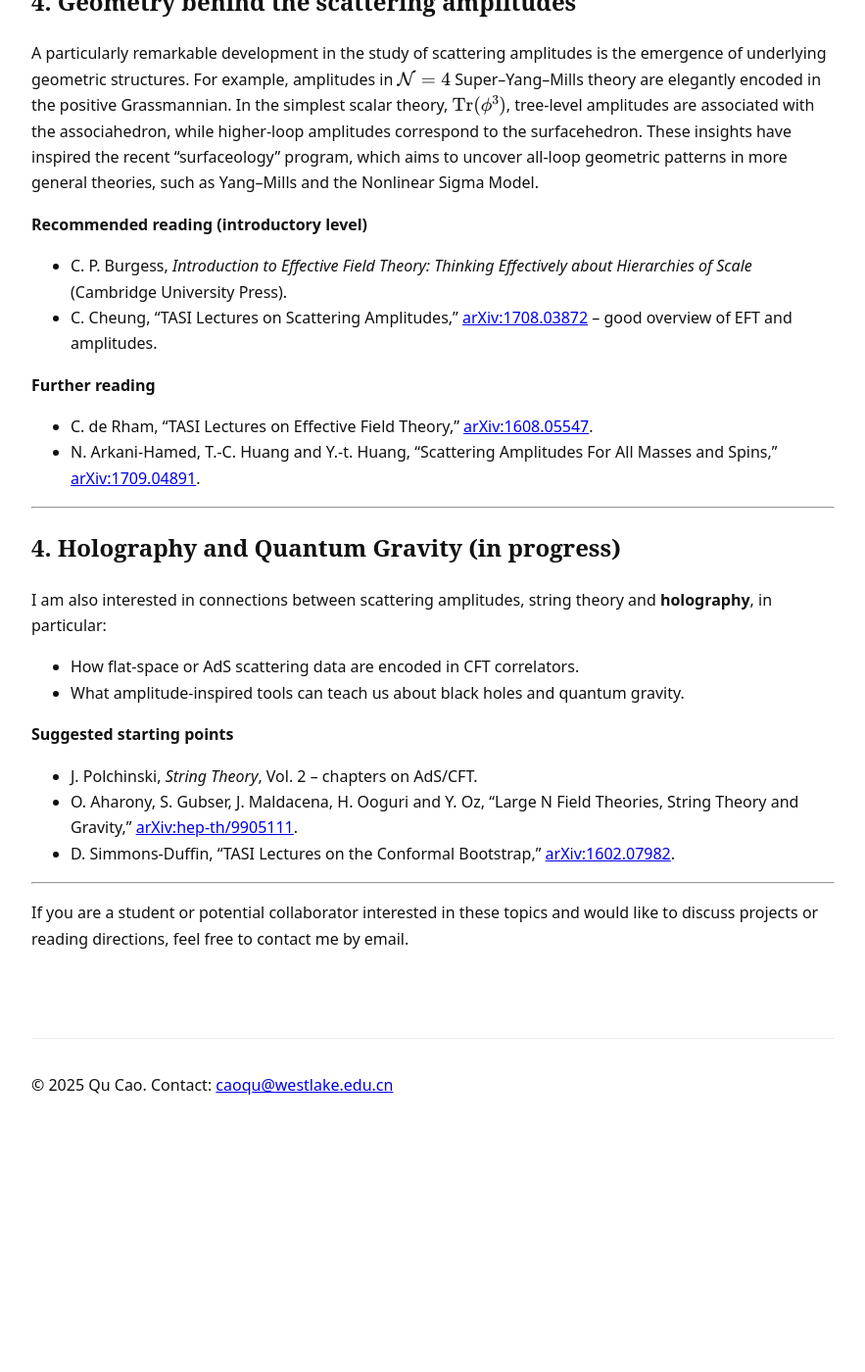
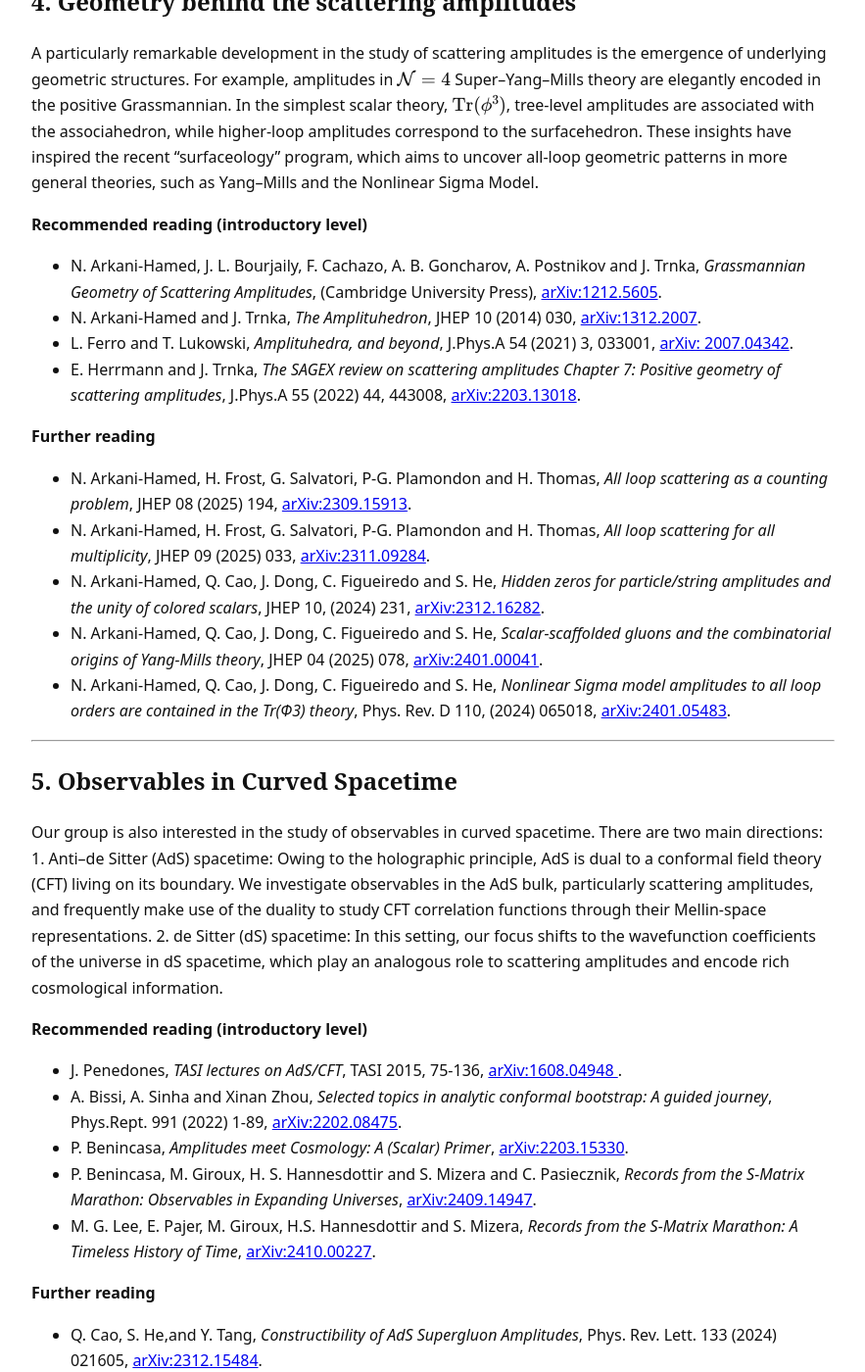
Before and after one commit to QuantumQ1/quantumq1.github.io, a Jekyll site: the page built from research.md, in a window 1280 px wide and 1400 px high, scrolled down 4083 px. Shown: the whole window at 98% size, without its empty margins (198-1081 px from the left). Built offline with Jekyll 4.4.1, drawn with Linux system fonts in a browser that asks for light colours; before the commit the page ends 5279 px from its top, so only the background shows below that; some of the changed text lies outside the part shown.

Commit message:
Update research.md

```diff
--- a/research.md
+++ b/research.md
@@ -63,7 +63,7 @@ Even though the study of scattering amplitudes is already well developed, many h
 
 **Recommended reading**
 
-- N. Arkani-Hamed, Q. Cao, J. Dong, C. Figueiredo and S. He,*Hidden
+- N. Arkani-Hamed, Q. Cao, J. Dong, C. Figueiredo and S. He, *Hidden
 zeros for particle/string amplitudes and the unity of colored scalars*, JHEP 10, (2024) 231, [arXiv:2312.16282](https://arxiv.org/abs/2312.16282).
 -  Q. Cao, J. Dong, S. He, C. Shi and F. Zhu, *A universal splitting of tree-level string and particle scattering amplitudes*, Phys. Lett. B  856, (2024) 138934, [arXiv:2403.08855](https://arxiv.org/abs/2403.08855).
 -  Q. Cao, J. Dong, S. He and F. Zhu, *One-loop amplitudes in gauge theories*, Phys. Rev. D 111, (2025) 065015, [arXiv:2412.19629](https://arxiv.org/abs/2412.19629).
@@ -75,13 +75,13 @@ One of the most remarkable discoveries in the study of scattering amplitudes is
 
 **Recommended reading (introductory level)**
 
-- Z. Bern, J.J.M. Carrasco, H. Johansson, *New Relations for Gauge-Theory Amplitudes*,Phys.Rev.D 78 (2008) 085011, [arXiv:0805.3993](https://arxiv.org/abs/0805.3993).
-- Z. Bern, J.J.M. Carrasco, H. Johansson, *Perturbative Quantum Gravity as a Double Copy of Gauge Theory*,Phys.Rev.Lett. 105 (2010) 061602 , [arXiv: 1004.0476](https://arxiv.org/abs/1004.0476).
+- Z. Bern, J.J.M. Carrasco and H. Johansson, *New Relations for Gauge-Theory Amplitudes*,Phys.Rev.D 78 (2008) 085011, [arXiv:0805.3993](https://arxiv.org/abs/0805.3993).
+- Z. Bern, J.J.M. Carrasco and H. Johansson, *Perturbative Quantum Gravity as a Double Copy of Gauge Theory*,Phys.Rev.Lett. 105 (2010) 061602 , [arXiv: 1004.0476](https://arxiv.org/abs/1004.0476).
 - Z. Bern, J. J. Carrasco, M. Chiodaroli, H. Johansson, and R. Roiban, *The duality between color and kinematics and its applications*, J. Phys. A 57, 333002 (2024), [arXiv:1909.01358](https://arxiv.org/abs/1909.01358).
 
 **Further reading**
-- S. He and O. Schlotterer,*New Relations for Gauge-Theory and Gravity Amplitudes at Loop Level*, Phys. Rev. Lett. 118, 161601 (2017), [arXiv:1612.00417](https://arxiv.org/abs/1612.00417).
-- Q.Cao, S. He, Y. Zhang and F. Zhu,*Loop-Level Double Copy Relations from Forward Limits*, [arXiv:2509.025129](https://arxiv.org/abs/2509.025129).
+- S. He and O. Schlotterer, *New Relations for Gauge-Theory and Gravity Amplitudes at Loop Level*, Phys. Rev. Lett. 118, 161601 (2017), [arXiv:1612.00417](https://arxiv.org/abs/1612.00417).
+- Q.Cao, S. He, Y. Zhang and F. Zhu, *Loop-Level Double Copy Relations from Forward Limits*, [arXiv:2509.025129](https://arxiv.org/abs/2509.025129).
 
 ---
 
@@ -98,7 +98,7 @@ Field-theory amplitudes can be obtained from string amplitudes in the $\alpha'\t
 
 **Further reading**
 
-- C.R. Mafra, O. Schlottere, *Tree-level amplitudes from the pure spinor superstring*, Phys.Rept. 1020 (2023) 1-162, [arXiv:2210.14241](https://arxiv.org/abs/2210.14241).
+- C.R. Mafra and O. Schlottere, *Tree-level amplitudes from the pure spinor superstring*, Phys.Rept. 1020 (2023) 1-162, [arXiv:2210.14241](https://arxiv.org/abs/2210.14241).
 - S. Mizera, *Aspects of Scattering Amplitudes and Moduli Space Localization*, Springer Theses, [arXiv:1906.02099](https://arxiv.org/abs/1906.02099).
 - Q. Cao, *Form Factors from String Amplitudes*, Phys.Rev.Lett. 135, (2025) 021603, [arXiv:2504.15602](https://arxiv.org/abs/2504.15602).
 
@@ -112,29 +112,45 @@ A particularly remarkable development in the study of scattering amplitudes is t
 
 **Recommended reading (introductory level)**
 
-- C. P. Burgess, *Introduction to Effective Field Theory: Thinking Effectively about Hierarchies of Scale* (Cambridge University Press).
-- C. Cheung, “TASI Lectures on Scattering Amplitudes,” [arXiv:1708.03872](https://arxiv.org/abs/1708.03872) – good overview of EFT and amplitudes.
+- N. Arkani-Hamed, J. L. Bourjaily, F. Cachazo, A. B. Goncharov, A. Postnikov and J. Trnka, *Grassmannian Geometry of Scattering Amplitudes*, (Cambridge University Press), [arXiv:1212.5605](https://arxiv.org/abs/1212.5605).
+- N. Arkani-Hamed and J. Trnka, *The Amplituhedron*,  JHEP 10 (2014) 030, [arXiv:1312.2007](https://arxiv.org/abs/1312.2007).
+- L. Ferro and T. Lukowski, *Amplituhedra, and beyond*,  J.Phys.A 54 (2021) 3, 033001, [arXiv: 2007.04342](https://arxiv.org/abs/2007.04342).
+- E. Herrmann and J. Trnka, *The SAGEX review on scattering amplitudes Chapter 7: Positive geometry of scattering amplitudes*,  J.Phys.A 55 (2022) 44, 443008, [arXiv:2203.13018](https://arxiv.org/abs/2203.13018).
 
 **Further reading**
 
-- C. de Rham, “TASI Lectures on Effective Field Theory,” [arXiv:1608.05547](https://arxiv.org/abs/1608.05547).
-- N. Arkani-Hamed, T.-C. Huang and Y.-t. Huang, “Scattering Amplitudes For All Masses and Spins,” [arXiv:1709.04891](https://arxiv.org/abs/1709.04891).
+- N. Arkani-Hamed, H. Frost, G. Salvatori, P-G. Plamondon and H. Thomas, *All loop scattering as a counting problem*, JHEP 08 (2025) 194,  [arXiv:2309.15913](https://arxiv.org/abs/2309.15913).
+- N. Arkani-Hamed, H. Frost, G. Salvatori, P-G. Plamondon and H. Thomas, *All loop scattering for all multiplicity*, JHEP 09 (2025) 033,  [arXiv:2311.09284](https://arxiv.org/abs/2311.09284).
+- N. Arkani-Hamed, Q. Cao, J. Dong, C. Figueiredo and S. He, *Hidden
+zeros for particle/string amplitudes and the unity of colored scalars*, JHEP 10, (2024) 231, [arXiv:2312.16282](https://arxiv.org/abs/2312.16282).
+- N. Arkani-Hamed, Q. Cao, J. Dong, C. Figueiredo and S. He, *Scalar-scaffolded gluons and the combinatorial origins of Yang-Mills theory*, JHEP 04 (2025) 078, [arXiv:2401.00041](https://arxiv.org/abs/2401.00041).
+- N. Arkani-Hamed, Q. Cao, J. Dong, C. Figueiredo and S. He, *Nonlinear Sigma model amplitudes to all loop orders are contained in the Tr(Φ3) theory*, Phys. Rev. D 110, (2024) 065018, [arXiv:2401.05483](https://arxiv.org/abs/2401.05483).
 
 ---
 
-## 4. Holography and Quantum Gravity (in progress)
+## 5. Observables in Curved Spacetime
+Our group is also interested in the study of observables in curved spacetime. There are two main directions:
+	1.	Anti–de Sitter (AdS) spacetime:
+Owing to the holographic principle, AdS is dual to a conformal field theory (CFT) living on its boundary. We investigate observables in the AdS bulk, particularly scattering amplitudes, and frequently make use of the duality to study CFT correlation functions through their Mellin-space representations.
+	2.	de Sitter (dS) spacetime:
+In this setting, our focus shifts to the wavefunction coefficients of the universe in dS spacetime, which play an analogous role to scattering amplitudes and encode rich cosmological information.
 
-I am also interested in connections between scattering amplitudes, string theory and **holography**, in particular:
 
-- How flat-space or AdS scattering data are encoded in CFT correlators.
-- What amplitude-inspired tools can teach us about black holes and quantum gravity.
+**Recommended reading (introductory level)**
 
-**Suggested starting points**
+- J. Penedones, *TASI lectures on AdS/CFT*, TASI 2015, 75-136, [arXiv:1608.04948 ](https://arxiv.org/abs/1608.04948).
+- A. Bissi, A. Sinha and Xinan Zhou, *Selected topics in analytic conformal bootstrap: A guided journey*,  Phys.Rept. 991 (2022) 1-89, [arXiv:2202.08475](https://arxiv.org/abs/2202.08475).
+- P. Benincasa, *Amplitudes meet Cosmology: A (Scalar) Primer*, [arXiv:2203.15330](https://arxiv.org/abs/2203.15330).
+- P. Benincasa, M. Giroux, H. S. Hannesdottir and S. Mizera and C. Pasiecznik, *Records from the S-Matrix Marathon: Observables in Expanding Universes*, [arXiv:2409.14947](https://arxiv.org/abs/2409.14947).
+- M. G. Lee, E. Pajer, M. Giroux, H.S. Hannesdottir and S. Mizera, *Records from the S-Matrix Marathon: A Timeless History of Time*, [arXiv:2410.00227](https://arxiv.org/abs/2410.00227).
 
-- J. Polchinski, *String Theory*, Vol. 2 – chapters on AdS/CFT.
-- O. Aharony, S. Gubser, J. Maldacena, H. Ooguri and Y. Oz, “Large N Field Theories, String Theory and Gravity,” [arXiv:hep-th/9905111](https://arxiv.org/abs/hep-th/9905111).
-- D. Simmons-Duffin, “TASI Lectures on the Conformal Bootstrap,” [arXiv:1602.07982](https://arxiv.org/abs/1602.07982).
+**Further reading**
+- Q. Cao, S. He,and Y. Tang, *Constructibility of AdS Supergluon Amplitudes*, Phys. Rev. Lett. 133 (2024) 021605, [arXiv:2312.15484](https://arxiv.org/abs/2312.15484).
+- Z. Huang and Y. Tang, *Spinning Mellin amplitudes*,  [arXiv:2510.07388](https://arxiv.org/abs/2510.07388).
+- J. Mei and Y. Mo, *From on-shell amplitude in AdS to cosmological correlators: gluons and gravitons*,  [arXiv:2410.04875](https://arxiv.org/abs/2410.04875).
+- D. Baumann, C. D. Pueyo, A. Joyce, H. Lee and G. L. Pimentel, *The Cosmological Bootstrap: Spinning Correlators from Symmetries and Factorization*,  SciPost Phys. 11 (2021) 071, [arXiv:2005.04234](https://arxiv.org/abs/2005.04234).
+
 
 ---
 
-If you are a student or potential collaborator interested in these topics and would like to discuss projects or reading directions, feel free to contact me by email.
+If you are a student or potential collaborator interested in these topics and would like to discuss projects or reading directions, feel free to contact us by email.
```
